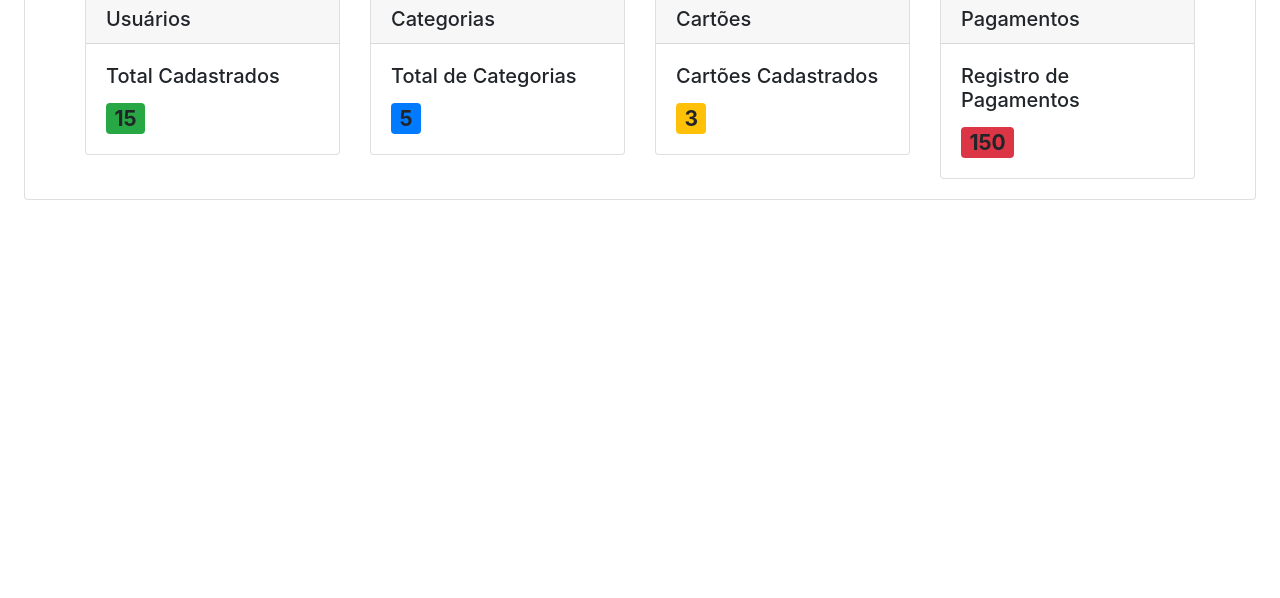
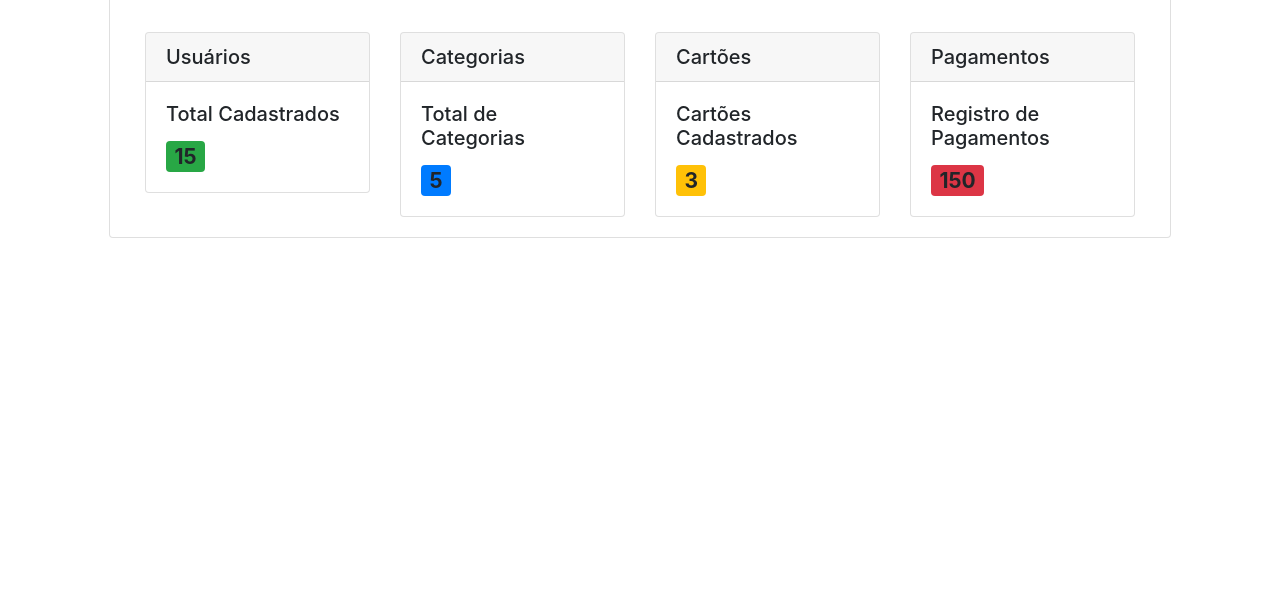
Before and after one commit to iwtrainingbr/front-14-projeto-web, a plain HTML site: page index.html in a window 1280 px wide. Shown: the part 202-800 px from the top of the page. Drawn offline with nearby package versions, Linux system fonts and the light colour scheme.

Commit message:
aprovem por obsequio

```diff
--- a/index.html
+++ b/index.html
@@ -5,7 +5,7 @@
     <title></title>
     <link rel="stylesheet" href="node_modules/bootstrap/dist/css/bootstrap.min.css">
   </head>
-  <body>
+  <body class="container">
     <nav id="navbar"></nav>
     <hr>
 
--- a/js/pages/user/listUser.js
+++ b/js/pages/user/listUser.js
@@ -1,5 +1,27 @@
 function listUser() {
-    return `
+
+  fetch ('http://localhost:3000/users')
+  .then(response => response.json())
+  .then(response => {
+    response.map(user => {
+      document.getElementById('table-users').innerHTML += `
+        <tr>
+          <td>${user.name}</td>
+          <td>${user.cpf}</td>
+
+          <td>${user.phone}</td>
+          <td>${user.email}</td>
+          <td>${user.status}</td>
+          <td>
+            <button class="btn btn-warning">Editar</button>
+            <button class="btn btn-danger">Excluir</button>
+          </td>
+        </tr>
+      `;
+    })
+  });
+
+  return `
     <h2>Lista de Usuários</h2>
     <hr>
     <div>
@@ -17,22 +39,9 @@ function listUser() {
           <td>Ações</td>
         </tr>
       </thead>
-      ${[0, 1, 2, 3, 4, 5].map(() => {
-        return `<tr>
-          <td>Chiquinho</td>
-          <td>601.000.000.00</td>
-          <td>(85)9 0000-0000</td>
-          <td>email@hotmail.com</td>
-          <td>Ativo</td>
-          <td>
 
-            <button class="btn btn-outline-dark">Detalhes</button>
-            <button class="btn btn-dark">Editar</button>
-            <button class="btn btn-danger">Excluir</button>
-          </td>
-        </tr>`;
-      }).join('')}
-    </tbody>
+      <tbody id="table-users">
+      </tbody>
   </table>
 `
 }
```
